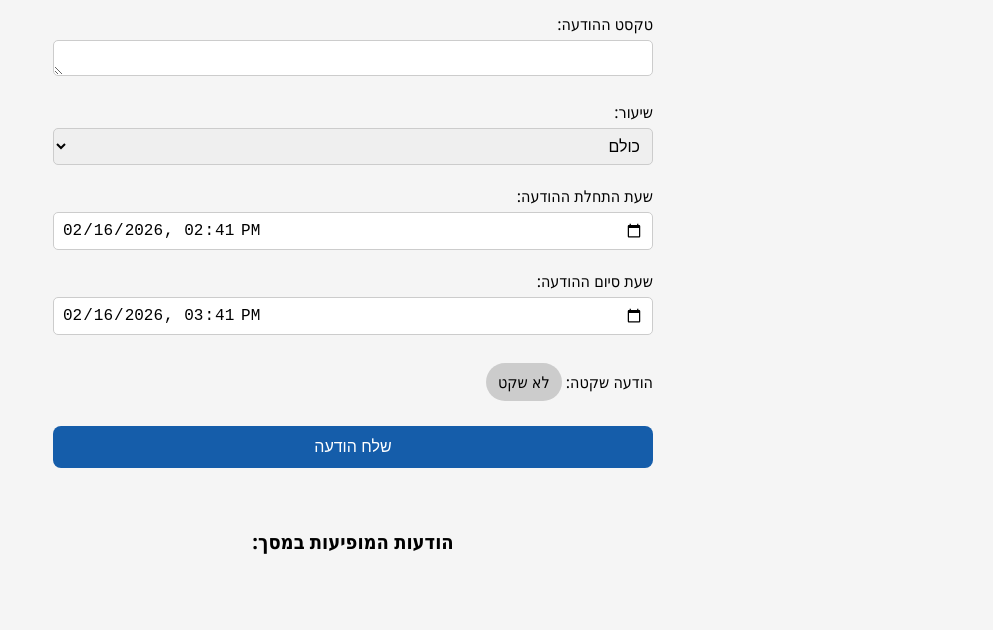
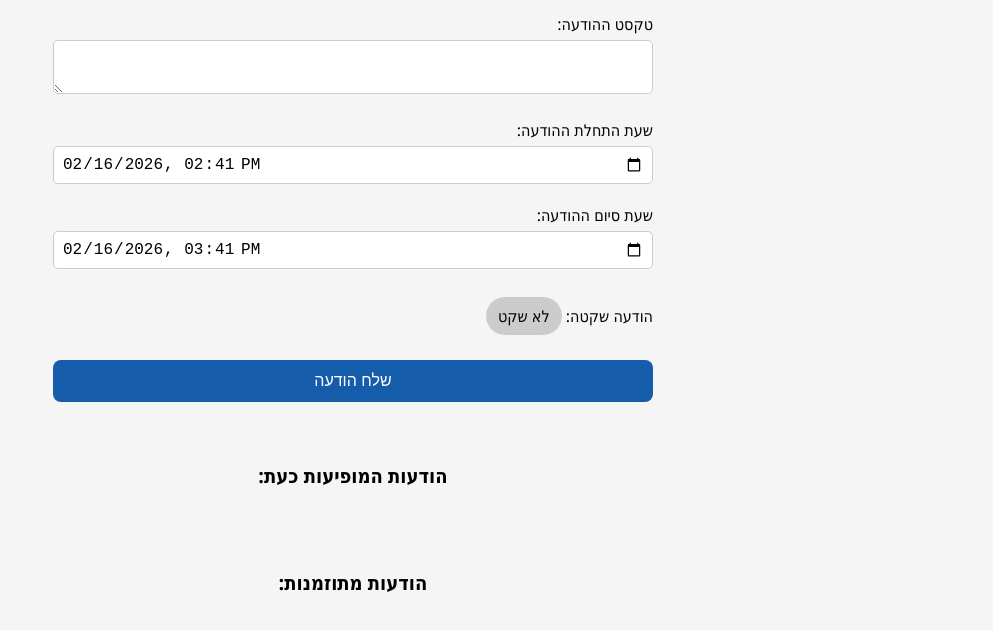
Before and after one commit to krugeravishai/mh-schedule, a plain HTML site: page send-messages.html in a window 1280 px wide. Shown: the part 52-682 px from the top of the page, without its empty margins (287-1280 px from the left). Drawn offline with Linux system fonts and the light colour scheme; no server answers.

Commit message:
removed sending to "grade", added future messages
I removed the option to send a message to a specific "grade" with the different colors. This feature worked but wasnt that useful.

I added an option to see messages which will appear later on.

I made 2 sections: current messages and future messages, and each section now only appears if there is a message in it.

```diff
--- a/send-messages.html
+++ b/send-messages.html
@@ -13,24 +13,22 @@
   <body>
     <h1>שליחת הודעה:</h1>
     <label>טקסט ההודעה:
-      <textarea id="text" rows="1"></textarea>
+      <textarea id="messageText" rows="2"></textarea>
     </label>
-
+<!--
     <label>שיעור:
       <select id="grade">
         <option value="everyone">כולם</option>
         <option value="1">שיעור א</option>
         <option value="2-3">שיעור ב-ג</option>
         <option value="4-5">שיעור ד-ה</option>
-<!--
         <option value="4">שיעור ד</option>
         <option value="5">שיעור ה</option>
         <option value="6">שיעור ו</option>
         <option value="older">בוגרים</option>
--->
       </select>
     </label>
-
+-->
     <label>שעת התחלת ההודעה:
       <input type="datetime-local" id="startTime">
     </label>
@@ -46,8 +44,16 @@
 
     <button id="sendButton">שלח הודעה</button>
 
-    <h1 class="message-grid-title">הודעות המופיעות במסך:</h1>
-    <div id="messageGrid" class="message-grid"></div>
+    <div id="currentSection">
+      <h1 class="message-grid-title">הודעות המופיעות כעת:</h1>
+      <div id="currentMessageGrid" class="message-grid"></div>
+    </div>
+
+    <div id="futureSection">
+      <h1 class="message-grid-title">הודעות מתוזמנות:</h1>
+      <div id="futureMessageGrid" class="message-grid"></div>
+    </div>
+
 
     <div id="toast" class="toast"></div>
 
```
